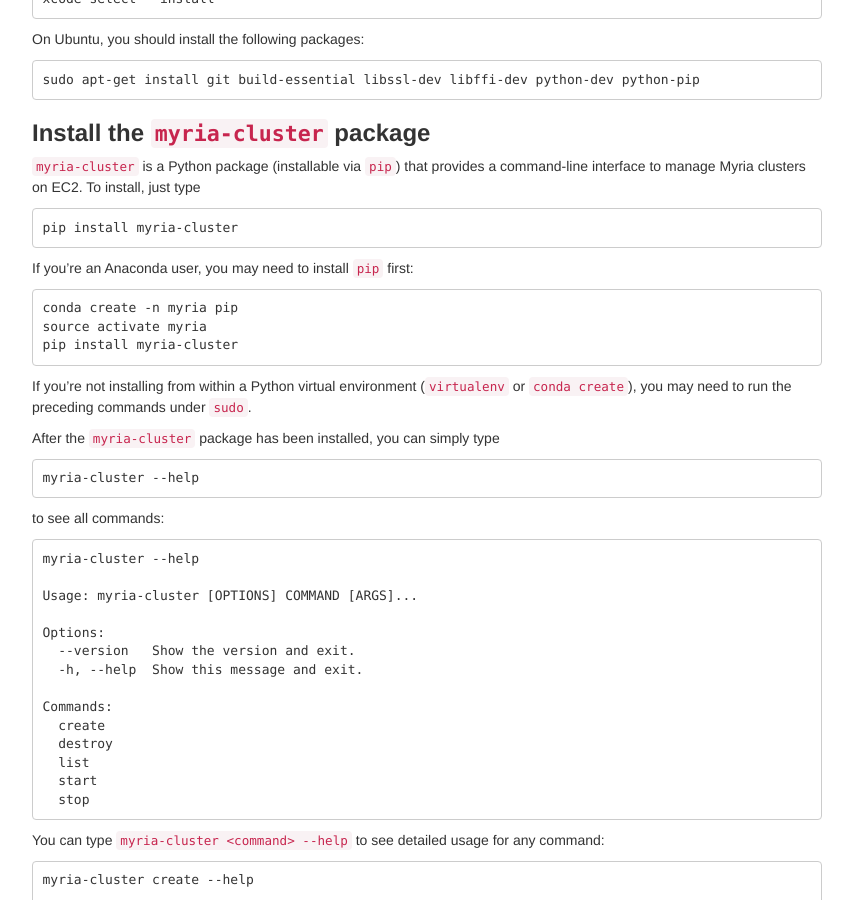
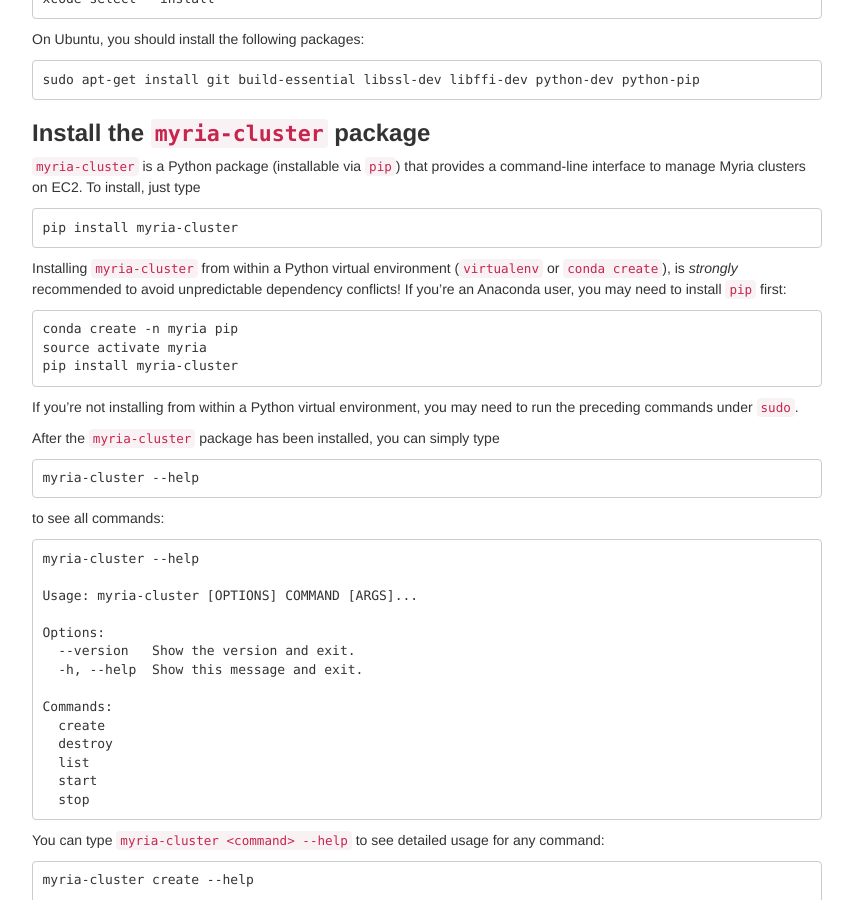
Before and after one commit to uwescience/myria-website, a Jekyll site: the page built from docs/myria-ec2.markdown, in a window 1280 px wide and 900 px high, scrolled down 882 px. Shown: the whole window, without its empty margins (213-1066 px from the left). Built offline with Jekyll 4.4.1, drawn with Linux system fonts in a browser that asks for light colours; nearby versions of some CDN libraries; Markdown is read by kramdown in place of the engine named in the settings; some of the changed lines change nothing that is shown.

Commit message:
virtualenv plug

````diff
--- a/docs/myria-ec2.markdown
+++ b/docs/myria-ec2.markdown
@@ -44,7 +44,7 @@
 ```
 pip install myria-cluster
 ```
-
+Installing `myria-cluster` from within a Python virtual environment (`virtualenv` or `conda create`), is _strongly_ recommended to avoid unpredictable dependency conflicts!
 If you're an Anaconda user, you may need to install `pip` first:
 
 ```
@@ -53,7 +53,7 @@
 pip install myria-cluster
 ```
 
-If you're not installing from within a Python virtual environment (`virtualenv` or `conda create`), you may need to run the preceding commands under `sudo`.
+If you're not installing from within a Python virtual environment, you may need to run the preceding commands under `sudo`.
 
 After the `myria-cluster` package has been installed, you can simply type
 
````
